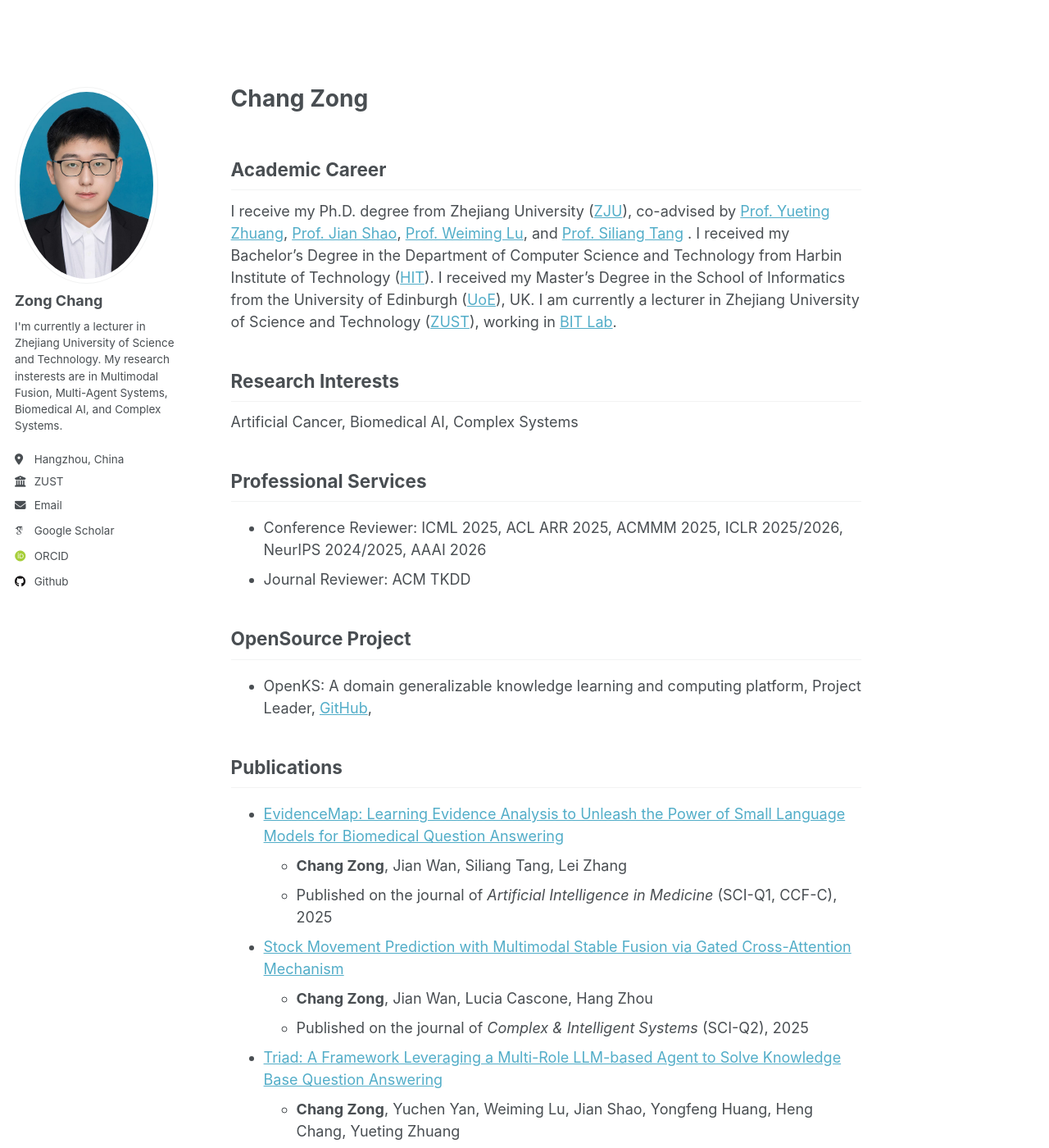
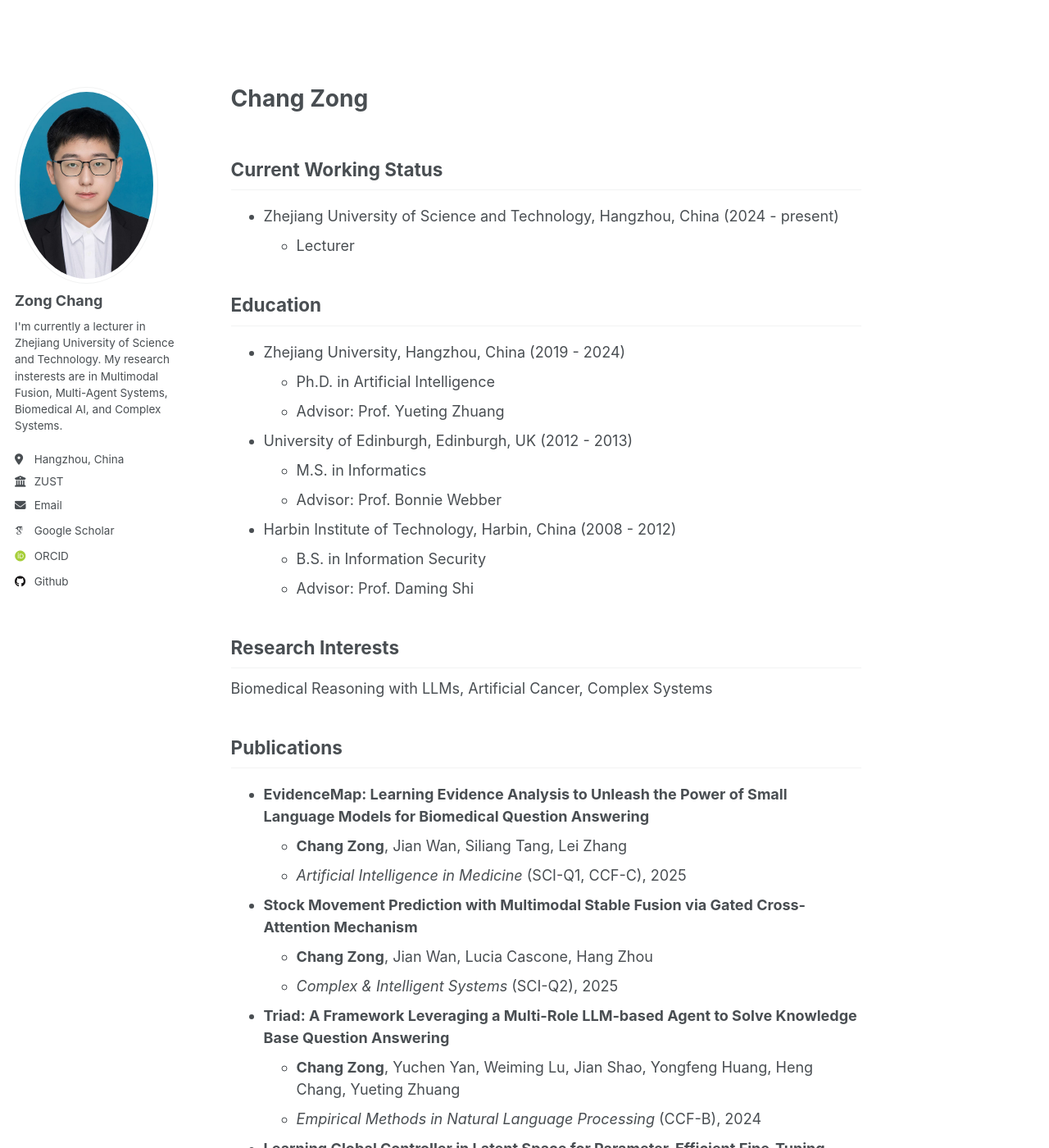
Before and after one commit to changzong/changzong.github.io, a Jekyll site: the page built from _pages/about.md, in a window 1280 px wide and 1400 px high. Shown: the whole window at 82% size. Built offline with Jekyll 4.4.1, drawn with Linux system fonts in a browser that asks for light colours; some web fonts are replaced; some of the changed text lies outside the part shown.

Commit message:
udpate cv

```diff
--- a/_pages/about.md
+++ b/_pages/about.md
@@ -7,73 +7,85 @@ redirect_from:
   - /about.html
 ---
 
-## Academic Career
-I receive my Ph.D. degree from Zhejiang University ([ZJU](https://www.zju.edu.cn/)), co-advised by [Prof. Yueting Zhuang](https://person.zju.edu.cn/yzhuang), [Prof. Jian Shao](https://person.zju.edu.cn/jshao), [Prof. Weiming Lu](https://person.zju.edu.cn/lwm), and [Prof. Siliang Tang](https://person.zju.edu.cn/siliang) . I received my Bachelor's Degree in the Department of Computer Science and Technology from Harbin Institute of Technology ([HIT](https://www.hit.edu.cn/)). I received my Master's Degree in the School of Informatics from the University of Edinburgh ([UoE](https://www.ed.ac.uk/)), UK. I am currently a lecturer in Zhejiang University of Science and Technology ([ZUST](https://www.zust.edu.cn/)), working in [BIT Lab](http://bit.zust.edu.cn/catalogue/information.html).
+## Current Working Status
+- Zhejiang University of Science and Technology, Hangzhou, China (2024 - present)
+  - Lecturer
+
+## Education
+- Zhejiang University, Hangzhou, China (2019 - 2024)
+  - Ph.D. in Artificial Intelligence
+  - Advisor: Prof. Yueting Zhuang
+- University of Edinburgh, Edinburgh, UK (2012 - 2013)
+  - M.S. in Informatics
+  - Advisor: Prof. Bonnie Webber
+- Harbin Institute of Technology, Harbin, China (2008 - 2012)
+  - B.S. in Information Security
+  - Advisor: Prof. Daming Shi
 
 ## Research Interests
-Artificial Cancer, Biomedical AI, Complex Systems
+Biomedical Reasoning with LLMs, Artificial Cancer, Complex Systems
+
+## Publications
+- **EvidenceMap: Learning Evidence Analysis to Unleash the Power of Small Language Models for Biomedical Question Answering**
+  - **Chang Zong**, Jian Wan, Siliang Tang, Lei Zhang
+  - *Artificial Intelligence in Medicine* (SCI-Q1, CCF-C), 2025
+
+- **Stock Movement Prediction with Multimodal Stable Fusion via Gated Cross-Attention Mechanism**
+  - **Chang Zong**, Jian Wan, Lucia Cascone, Hang Zhou
+  - *Complex & Intelligent Systems* (SCI-Q2), 2025
+
+- **Triad: A Framework Leveraging a Multi-Role LLM-based Agent to Solve Knowledge Base Question Answering**
+  - **Chang Zong**, Yuchen Yan, Weiming Lu, Jian Shao, Yongfeng Huang, Heng Chang, Yueting Zhuang
+  - *Empirical Methods in Natural Language Processing* (CCF-B), 2024
+
+- **Learning Global Controller in Latent Space for Parameter-Efficient Fine-Tuning**
+  - Zeqi Tan, Yongliang Shen, Xiaoxia Cheng, **Chang Zong**, Wenqi Zhang, Jian Shao, Weiming Lu, Yueting Zhuang
+  - *Annual Meeting of the Association for Computational Linguistics* (CCF-A), 2024
+
+- **Graph neural networks meet with distributed graph partitioners and reconciliations**
+  - Zongshen Mu, Siliang Tang, **Chang Zong**, Dianhai Yu, Yueting Zhuang
+  - *Neurocomputing* (SCI-Q1, CCF-C), 2023
+
+- **Citation Prediction via Influence Representation Using Temporal Graphs**
+  - **Chang Zong**, Yueting Zhuang, Jian Shao, Weiming Lu
+  - *Big Data and Social Computing*, 2023
+
+## Pre-Prints
+- **Test-Time Reinforcement Learning for GUI Grounding via Region Consistency**
+  - Yong Du, Yuchen Yan, Fei Tang, Zhengxi Lu, **Chang Zong**, Weiming Lu, Shengpei Jiang, Yongliang Shen
+  - Accepted by *The 40th Annual AAAI Conference on Artificial Intelligence* (CCF-A), 2026
+
+- **Structural-Temporal Coupling Anomaly Detection with Dynamic Graph Transformer**
+  - **Chang Zong**, Yueting Zhuang, Jian Shao, Weiming Lu
+  - Accepted by *Data Mining and Knowledge Discovery* (CCF-B), 2025
+
+- **ProSwitch: Knowledge-Guided Instruction Tuning to Switch Between Professional and Non-Professional Responses**
+  - **Chang Zong**, Yuyan Chen, Weiming Lu, Jian Shao, Yongfeng Huang, Heng Chang, Yueting Zhuang
+  - Accepted by *Asia-Pacific Chapter of the Association for Computational Linguistics*, 2025
+
+- **Ask2Loc: Learning to Locate Instructional Visual Answers by Asking Questions**
+  - **Chang Zong**, Bin Li, Shoujun Zhou, Jian Wan, Lei Zhang
+  - Under Review, 2025
 
 ## Professional Services
 - Conference Reviewer: ICML 2025, ACL ARR 2025, ACMMM 2025, ICLR 2025/2026, NeurIPS 2024/2025, AAAI 2026
 - Journal Reviewer: ACM TKDD
 
 ## OpenSource Project
-- OpenKS: A domain generalizable knowledge learning and computing platform, Project Leader, [GitHub](https://github.com/ZJU-OpenKS/OpenKS),
+- OpenKS: A domain generalizable knowledge learning and computing platform, Project Leader, [GitHub](https://github.com/ZJU-OpenKS/OpenKS)
 
-## Publications
-- [EvidenceMap: Learning Evidence Analysis to Unleash the Power of Small Language Models for Biomedical Question Answering](https://www.sciencedirect.com/science/article/abs/pii/S0933365725001812)
-  - **Chang Zong**, Jian Wan, Siliang Tang, Lei Zhang
-  - Published on the journal of *Artificial Intelligence in Medicine* (SCI-Q1, CCF-C), 2025
-
-- [Stock Movement Prediction with Multimodal Stable Fusion via Gated Cross-Attention Mechanism](https://link.springer.com/article/10.1007/s40747-025-02023-3)
-  - **Chang Zong**, Jian Wan, Lucia Cascone, Hang Zhou
-  - Published on the journal of *Complex & Intelligent Systems* (SCI-Q2), 2025
-
-- [Triad: A Framework Leveraging a Multi-Role LLM-based Agent to Solve Knowledge Base Question Answering](https://aclanthology.org/2024.emnlp-main.101/)
-  - **Chang Zong**, Yuchen Yan, Weiming Lu, Jian Shao, Yongfeng Huang, Heng Chang, Yueting Zhuang
-  - Published on the conference of *Empirical Methods in Natural Language Processing* (CCF-B), 2024
-
-- [Learning Global Controller in Latent Space for Parameter-Efficient Fine-Tuning](https://aclanthology.org/2024.acl-long.222/)
-  - Zeqi Tan, Yongliang Shen, Xiaoxia Cheng, **Chang Zong**, Wenqi Zhang, Jian Shao, Weiming Lu, Yueting Zhuang
-  - Published on the conference of *Annual Meeting of the Association for Computational Linguistics* (CCF-A), 2024
-
-- [Graph neural networks meet with distributed graph partitioners and reconciliations](https://www.sciencedirect.com/science/article/abs/pii/S0925231222011894)
-  - Zongshen Mu, Siliang Tang, **Chang Zong**, Dianhai Yu, Yueting Zhuang
-  - Published on the journal of *Neurocomputing* (SCI-Q1, CCF-C), 2023
-
-- [Citation Prediction via Influence Representation Using Temporal Graphs](https://link.springer.com/chapter/10.1007/978-981-99-3925-1_14)
-  - **Chang Zong**, Yueting Zhuang, Jian Shao, Weiming Lu
-  - Published on the conference of *Big Data and Social Computing*, 2023
-
-## Pre-Prints
-- [Test-Time Reinforcement Learning for GUI Grounding via Region Consistency](https://arxiv.org/abs/2508.05615)
-  - Yong Du, Yuchen Yan, Fei Tang, Zhengxi Lu, **Chang Zong**, Weiming Lu, Shengpei Jiang, Yongliang Shen
-  - Accepted by *The 40th Annual AAAI Conference on Artificial Intelligence* (CCF-A), 2026
-
-- [Structural-Temporal Coupling Anomaly Detection with Dynamic Graph Transformer](https://arxiv.org/abs/2505.08330)
-  - **Chang Zong**, Yueting Zhuang, Jian Shao, Weiming Lu
-  - Accepted by *Data Mining and Knowledge Discovery* (CCF-B), 2025
-
-- [ProSwitch: Knowledge-Guided Instruction Tuning to Switch Between Professional and Non-Professional Responses](https://arxiv.org/abs/2403.09131)
-  - **Chang Zong**, Yuyan Chen, Weiming Lu, Jian Shao, Yongfeng Huang, Heng Chang, Yueting Zhuang
-  - Accepted by *Asia-Pacific Chapter of the Association for Computational Linguistics*, 2025
-
-- [Ask2Loc: Learning to Locate Instructional Visual Answers by Asking Questions](https://arxiv.org/abs/2504.15918)
-  - **Chang Zong**, Bin Li, Shoujun Zhou, Jian Wan, Lei Zhang
-  - Under Review, 2025
-
-## Teaching
-- Medical Artificial Intelligence, 2025 Autumn, [Lecture Site](https://course-master-medai-2025.notion.site)
-- Natural Language Processing & Large Language Models, 2025 Spring
-- Object Oriented Programming with Python, 2025 Spring, [Lecture Site](https://course-media-python-2025.notion.site)
-- Literature Retrieval and Writing, 2025 Spring, [Lecture Site](https://course-master-literature-2025.notion.site)
-
-## Government Projects
+## Research Projects
 - Zhejiang Province Key Research and Development Plan (Leading Project), 2025, First Participant
 - Zhejiang Province Key Research and Development Plan (Geese Project), 2023, Participant
 - National Natural Science Foundation of China (Special Project), 2022, Participant
 - Zhejiang Province Key Research and Development Plan (Selective Commission Project), 2022, First Student Participant
 - National Key Research and Development Program of China (2030), 2021, Participant
+
+## Teaching
+- Medical Artificial Intelligence, 2025 Autumn
+- Natural Language Processing & Large Language Models, 2025 Spring
+- Python Programming, 2025 Spring
+- Literature Review and Writing, 2025 Spring
 
 ## Working Experience
 - Lecture, Zhejiang University of Science and Technology, Hangzhou, China (2024 - present)
```
